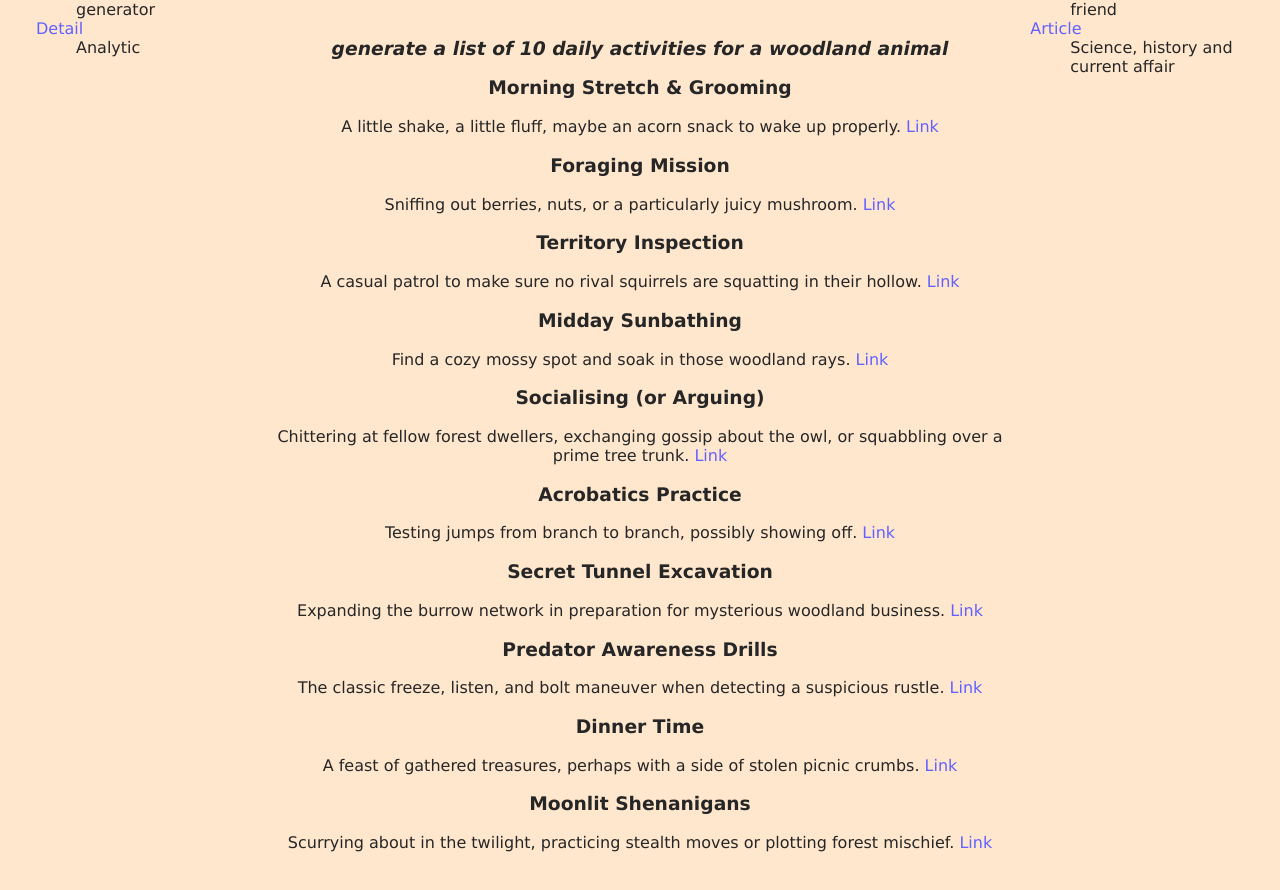
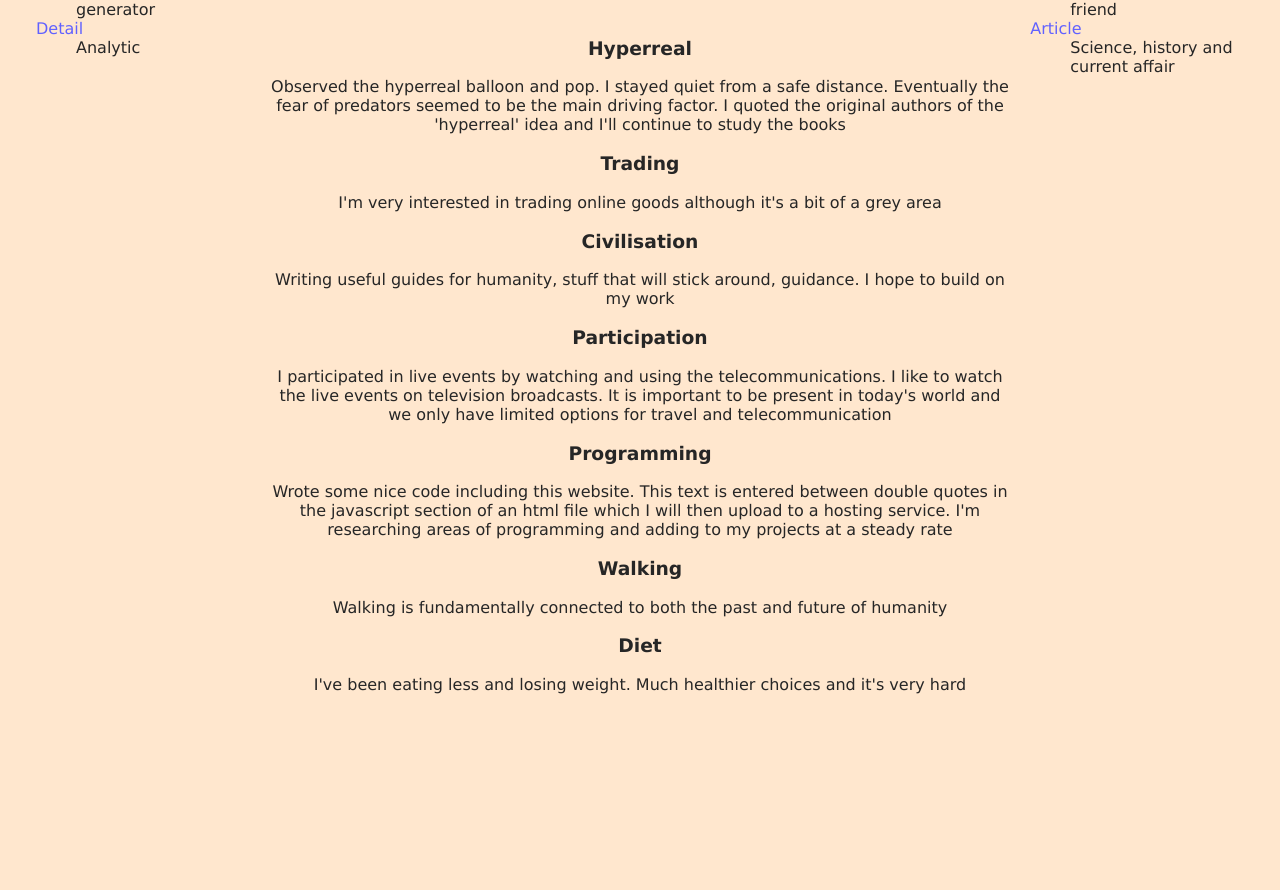
Before and after one commit to Kutchup/Kutchup.github.io, a plain HTML site: page activity.html in a window 1280 px wide. Shown: the part 204-1094 px from the top of the page. After the commit the page ends 945 px from the top, so only its background shows below. Drawn offline with Linux system fonts and the light colour scheme.

Commit message:
website
tidy

```diff
--- a/activity.html
+++ b/activity.html
@@ -67,28 +67,39 @@ activity.html
 <p id="instructions" class="style_instructions">Watch this space</p>
 
 <h1>Kutchup</h1>
-<h3 style="font-style: italic">generate a list of 10 daily activities for a woodland animal</h3>
-<h3>Morning Stretch & Grooming</h3>
-<p>A little shake, a little fluff, maybe an acorn snack to wake up properly. <a href="index.html">Link</a></p>
-<h3>Foraging Mission</h3>
-<p>Sniffing out berries, nuts, or a particularly juicy mushroom. <a href="index.html">Link</a></p>
-<h3>Territory Inspection</h3>
-<p>A casual patrol to make sure no rival squirrels are squatting in their hollow. <a href="index.html">Link</a></p>
-<h3>Midday Sunbathing</h3>
-<p>Find a cozy mossy spot and soak in those woodland rays. <a href="index.html">Link</a></p>
-<h3>Socialising (or Arguing)</h3>
-<p>Chittering at fellow forest dwellers, exchanging gossip about the owl, or squabbling over a prime tree trunk. <a href="index.html">Link</a></p>
-<h3>Acrobatics Practice</h3>
-<p>Testing jumps from branch to branch, possibly showing off. <a href="index.html">Link</a></p>
-<h3>Secret Tunnel Excavation</h3>
-<p>Expanding the burrow network in preparation for mysterious woodland business. <a href="index.html">Link</a></p>
-<h3>Predator Awareness Drills</h3>
-<p>The classic freeze, listen, and bolt maneuver when detecting a suspicious rustle. <a href="index.html">Link</a></p>
-<h3>Dinner Time</h3>
-<p>A feast of gathered treasures, perhaps with a side of stolen picnic crumbs. <a href="index.html">Link</a></p>
-<h3>Moonlit Shenanigans</h3>
-<p>Scurrying about in the twilight, practicing stealth moves or plotting forest mischief. <a href="index.html">Link</a></p>
-
+<h3 id="item_001"></h3>
+<p id="item_001_detail"></p>
+<a href="index.html" id="item_001_link"></a>
+<h3 id="item_002"></h3>
+<p id="item_002_detail"></p>
+<a href="index.html" id="item_002_link"></a>
+<h3 id="item_003"></h3>
+<p id="item_003_detail"></p>
+<a href="index.html" id="item_003_link"></a>
+<h3 id="item_004"></h3>
+<p id="item_004_detail"></p>
+<a href="index.html" id="item_004_link"></a>
+<h3 id="item_005"></h3>
+<p id="item_005_detail"></p>
+<a href="index.html" id="item_005_link"></a>
+<h3 id="item_006"></h3>
+<p id="item_006_detail"></p>
+<a href="index.html" id="item_006_link"></a>
+<h3 id="item_007"></h3>
+<p id="item_007_detail"></p>
+<a href="index.html" id="item_007_link"></a>
+<h3 id="item_008"></h3>
+<p id="item_008_detail"></p>
+<a href="index.html" id="item_008_link"></a>
+<h3 id="item_009"></h3>
+<p id="item_009_detail"></p>
+<a href="index.html" id="item_009_link"></a>
+<h3 id="item_010"></h3>
+<p id="item_010_detail"></p>
+<a href="index.html" id="item_010_link"></a>
+<h3 id="item_011"></h3>
+<p id="item_011_detail"></p>
+<a href="index.html" id="item_011_link"></a>
 <!-- λ #-----------------------------# Centre Column End #-----------------------------# π -->
 </div>
 <div class="grid_right">
@@ -110,9 +121,27 @@ activity.html
 // activity.html Website Kutchup 2025
 function run() {
 // λ #-----------------------------# Run Website #-----------------------------# π
-console.log("Kutchup")
-let grd = 1-(2/(1+Math.sqrt(5)))
-console.log("grd " + grd) // 0.3819660112501052
+
+item_001.textContent = "Hyperreal"
+item_001_detail.textContent = "Observed the hyperreal balloon and pop. I stayed quiet from a safe distance. Eventually the fear of predators seemed to be the main driving factor. I quoted the original authors of the 'hyperreal' idea and I'll continue to study the books"
+
+item_002.textContent = "Trading"
+item_002_detail.textContent = "I'm very interested in trading online goods although it's a bit of a grey area"
+
+item_003.textContent = "Civilisation"
+item_003_detail.textContent = "Writing useful guides for humanity, stuff that will stick around, guidance. I hope to build on my work"
+
+item_004.textContent = "Participation"
+item_004_detail.textContent = "I participated in live events by watching and using the telecommunications. I like to watch the live events on television broadcasts. It is important to be present in today's world and we only have limited options for travel and telecommunication"
+
+item_005.textContent = "Programming"
+item_005_detail.textContent = "Wrote some nice code including this website. This text is entered between double quotes in the javascript section of an html file which I will then upload to a hosting service. I'm researching areas of programming and adding to my projects at a steady rate"
+
+item_006.textContent = "Walking"
+item_006_detail.textContent = "Walking is fundamentally connected to both the past and future of humanity"
+
+item_007.textContent = "Diet"
+item_007_detail.textContent = "I've been eating less and losing weight. Much healthier choices and it's very hard"
 
 // λ #-----------------------------# Run Function End #-----------------------------# π
 }
```
Also changed, not shown: detail.html (+1 -4 lines), index.html (+0 -3 lines), software.html (+1 -1 lines), 1 other file.
